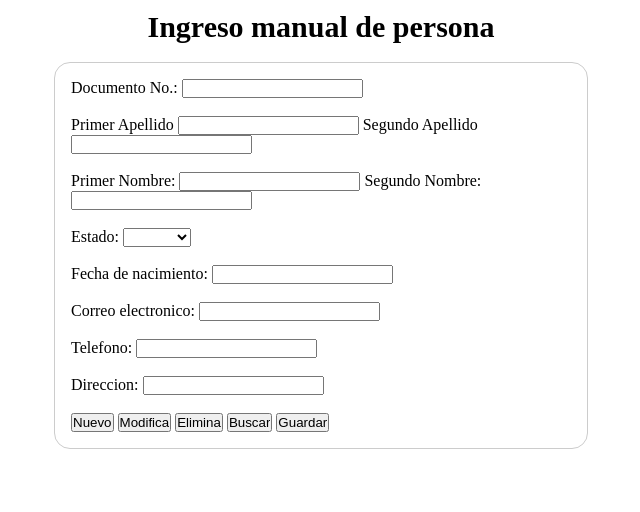
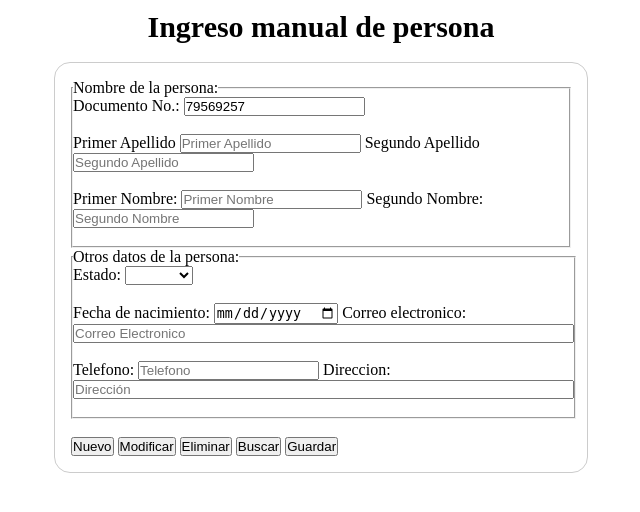
Before and after one commit to SenaProject/finallySenaProject, a PHP site: page /Views/frm_persona_individual.php in a window 1280 px wide. Shown: the top 512 px of the page, without its empty margins (319-959 px from the left). Run offline with PHP 8.4, Linux system fonts and the light colour scheme.

Commit message:
Cambios realizados a 28082018

```diff
--- a/Models/leer.php
+++ b/Models/leer.php
@@ -44,7 +44,7 @@
     $resultado=$sentencia->fetch();
     $sentencia->closeCursor();
     //print_r($sentencia);
-    print_r($resultado);
+    print_r($resultado[0]);
     return $resultado;
     $this->conexionBD=null;
   }
--- a/Views/frm_persona_individual.php
+++ b/Views/frm_persona_individual.php
@@ -68,23 +68,28 @@
 // </Div>
 // </form>
 echo "<form id='frm1' action='../Controllers/valida_persona_ind.php' method='post'>";
+echo "<fieldset>";
+echo "    <legend>Nombre de la persona:</legend>";
 echo "<Div id='DivGranDatosBusqueda'>";
 echo "    <div id='DivDatosBusq'>";
 echo "        <label for='NumDoc'>Documento No.:</label>";
-echo "        <input type='Text' id='NumDoc' name='NumDoc' maxlength='20' Value='' required = 'required'/>";
+echo "        <input type='Text' id='NumDoc' name='NumDoc' maxlength='20' Value='79569257' required = 'required' placeholder = 'Numero de identificacion'/>";
 echo "    </div><br>";
 echo "    <div id='DivDatosBusq'>";
 echo "        <label for='Apellido1'>Primer Apellido</label>";
-echo "        <input type='Text' id='Apellido1' name='Apellido1' Value='' />";
+echo "        <input type='Text' id='Apellido1' name='Apellido1' Value=''  placeholder = 'Primer Apellido'/>";
 echo "        <label for='Apellido2'>Segundo Apellido</label>";
-echo "        <input type='Text' id='Apellido2' name='Apellido2' Value='' />";
+echo "        <input type='Text' id='Apellido2' name='Apellido2' Value=''   placeholder = 'Segundo Apellido'/>";
 echo "    </div><br>";
 echo "    <div id='DivDatosBusq'>";
 echo "        <label for='Nombre1'>Primer Nombre:</label>";
-echo "        <input type='Text' id='Nombres1' name='Nombres1' Value='' />";
+echo "        <input type='Text' id='Nombres1' name='Nombres1' Value=''  placeholder = 'Primer Nombre' />";
 echo "        <label for='Nombre2'>Segundo Nombre:</label>";
-echo "        <input type='Text' id='Nombres2' name='Nombres2' Value=''/>";
+echo "        <input type='Text' id='Nombres2' name='Nombres2' Value='' placeholder = 'Segundo Nombre'/>";
 echo "    </div><br>";
+echo "</fieldset>";
+echo "<fieldset>";
+echo "    <legend>Otros datos de la persona:</legend>";
 echo "    <div id='DivDatosBusq'>";
 echo "        <label for='Estado'>Estado:</label>";
 echo "				<select name='estado' required = 'required'>";
@@ -96,27 +101,34 @@
 // echo "";
 echo "    <div id='DivDatosBusq'>";
 echo "        <label for='fnacimiento'>Fecha de nacimiento:</label>";
-echo "        <input type='Text' id='fnacimiento' name='fnacimiento' Value=''/>";
-echo "    </div><br>";
-echo "    <div id='DivDatosBusq'>";
+echo "        <input type='date' id='fnacimiento' name='fnacimiento' Value='' placeholder = 'Fecha de Naciomiento'/>";
 echo "        <label for='email'>Correo electronico:</label>";
-echo "        <input type='Text' id='email' name='email' Value=''/>";
+echo "        <input type='mail' id='email' name='email' Value=''  placeholder = 'Correo Electronico'  size='60'/>";
 echo "    </div><br>";
 echo "    <div id='DivDatosBusq'>";
 echo "        <label for='Tel'>Telefono:</label>";
-echo "        <input type='Text' id='Tel' name='Tel' Value=''/>";
+echo "        <input type='Text' id='Tel' name='Tel' Value='' placeholder = 'Telefono'/>";
+echo "        <label for='Dir'>Direccion:</label>";
+echo "        <input type='Text' id='Dir' name='Dir' Value=''  placeholder = 'Dirección' size='60'/>";
 echo "    </div><br>";
-echo "    <div id='DivDatosBusq'>";
-echo "        <label for='Dir'>Direccion:</label>";
-echo "        <input type='Text' id='Dir' name='Dir' Value=''/>";
-echo "    </div><br>";
+echo "</fieldset>";
+echo "<br>";
+// con input
 // echo "";
-echo "    <div id='BtnFrm1Ppl'>";
-echo "        <input Id='btnN' name='btnN' type='submit' Value= 'Nuevo'>";
-echo "		    <input Id='btnM' name='btnM' type='submit' Value= 'Modifica'>";
-echo "        <input Id='btnE' name='btnE' type='submit' Value= 'Elimina'>";
-echo "        <input Id='btnB' name='btnB' type='submit' Value= 'Buscar'>";
-echo "        <input Id='btnG' name='btnG' type='submit' Value= 'Guardar'>";
+// echo "    <div id='BtnFrm1Ppl'>";
+// echo "        <input Id='btnN' name='btnN' type='submit' Value= 'Nuevo'>";
+// echo "		    <input Id='btnN' name='btnM' type='submit' Value= 'Modifica'>";
+// echo "        <input Id='btnE' name='btnE' type='submit' Value= 'Elimina'>";
+// echo "        <input Id='btnB' name='btnB' type='submit' Value= 'Buscar'>";
+// echo "        <input Id='btnG' name='btnG' type='submit' Value= 'Guardar'>";
+// echo "    </div>";
+// con button
+echo "    <div id='BtnFrm1Ppl' class='button'>";
+echo "        <button Id='btnN' type='submit'>Nuevo</button>";
+echo "		     <button Id='btnM' type='submit'>Modificar</button>";
+echo "        <button Id='btnE' type='submit'>Eliminar</button>";
+echo "        <button Id='btnB' type='submit'>Buscar</button>";
+echo "        <button Id='btnG' type='submit'>Guardar</button>";
 echo "    </div>";
 echo "</Div>";
 echo "</form>";
```
Also changed, not shown: Controllers/valida_persona_ind.php (+6 -6 lines).
